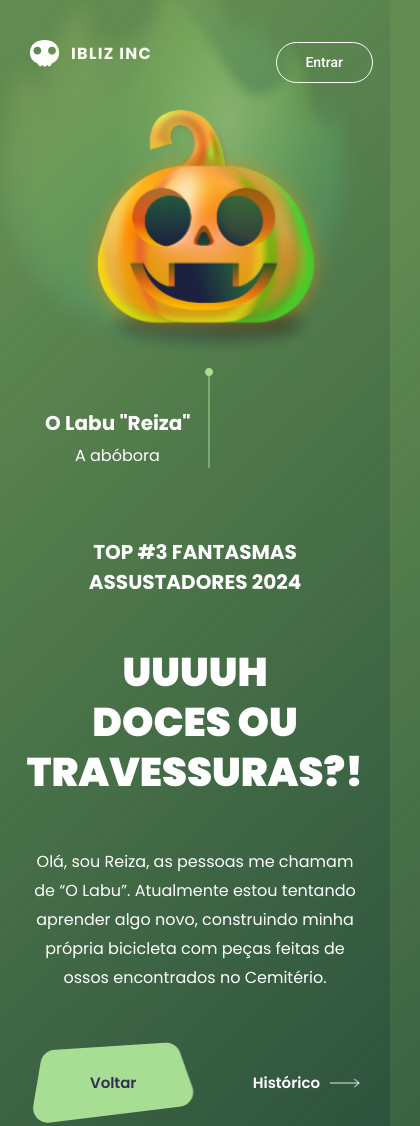
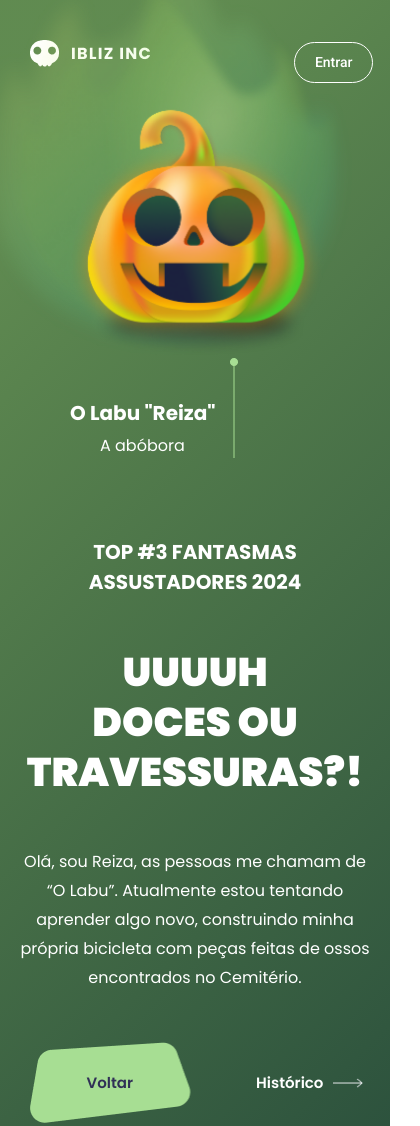
Before and after one commit to feliperyo/ibliz-inc-pumpkin, a plain HTML site: page index.html in a window 390 px wide. Shown: the top 1126 px of the page, 420 px wide, since content can reach past the window. Drawn offline with Linux system fonts and the light colour scheme.

Commit message:
ajuste responsividade

```diff
--- a/style.css
+++ b/style.css
@@ -228,7 +228,81 @@ footer button:hover {
     }
 }
 
+
 @media screen and (max-width:1550px) {
+
+    .header-left {
+        margin-left: 50px;
+
+    }
+
+    .header-right {
+        width: 80vw;
+        margin-left: 40%;
+        gap: 50px;
+    }
+
+    .login {
+        margin-left: 0;
+        margin-right: 85px;
+    }
+
+    main {
+        padding: 10px;
+    }
+
+    .pumpkin {
+        width: 500px;
+        height: auto;
+        top: -150px;
+        left: 0px;
+    }
+
+    .responsividade {
+        width: 300px;
+        height: 200px;
+        margin: 100px 250px 0px 300px;
+    }
+
+    h3 {
+        margin-top: 120px;
+        margin-left: -150px;
+    }
+
+    .container-right {
+        width: 600px;
+        height: 300px;
+        margin-top: -200px;
+        margin-left: -300px;
+    }
+
+    h2 {
+        font-size: 14px;
+    }
+
+    h1 {
+        font-size: 36px;
+        margin-top: 10px;
+        margin-bottom: 20px;
+    }
+
+    .text {
+        font-size: 12px;
+    }
+
+    .container-actions {
+        width: 300px;
+        margin-left: 100px;
+    }
+
+    footer {
+        margin-bottom: 50px;
+        margin-top: -50px;
+    }
+
+}
+
+@media screen and (max-width:1030px) {
     .header-right {
         display: none;
     }
@@ -258,14 +332,16 @@ footer button:hover {
         flex-direction: column;
         align-items: center;
         justify-content: center;
-        margin-top: 800px;
+        margin: 800px auto 0 auto;
         text-align: center;
+        width: 500px;
+        height: 378px;
     }
 
     .responsividade {
-        margin-top: -450px;
+        margin-top: -150px;
         position: absolute;
-        left: 40%;
+        left: 10%;
     }
 
     .ping {
@@ -275,26 +351,49 @@ footer button:hover {
     footer button {
         margin: 250px 0px 10px 0px;
     }
+
+
+    h2 {
+        font-size: 20px;
+    }
+
+    h1 {
+        font-size: 68px;
+        margin-top: 14px;
+        margin-bottom: 25px;
+    }
+
+    .text {
+        font-size: 16px;
+    }
+
+    .container-actions {
+        width: 100%;
+        gap: 200px;
+        margin: 50px auto 0 auto;
+    }
 }
 
 @media screen and (max-width: 500px) {
 
-    .header-left {
-        margin-left: 30px;
+    body{
         width: 100vw;
     }
 
-    .header-right {
-        margin-left: -10%;
-        gap: 0px;
+
+    .header-left {
+        margin-left: 30px;
+        margin-right: 100px;
+        width: 100vw;
     }
 
     .login {
-        margin-left: -37%;
+        margin-left: 11%;
     }
 
     .pumpkin {
         top: -100px;
+        margin-left: -10px;
     }
 
     .container-right {
@@ -310,9 +409,11 @@ footer button:hover {
     }
 
     .responsividade {
-        margin-top: -500px;
+        margin-top: -230px;
         position: absolute;
-        left: 50%;
+        left: 0%;
+        margin-left: 220px;
+        width: 10px;
     }
 
     .container-actions {
```
